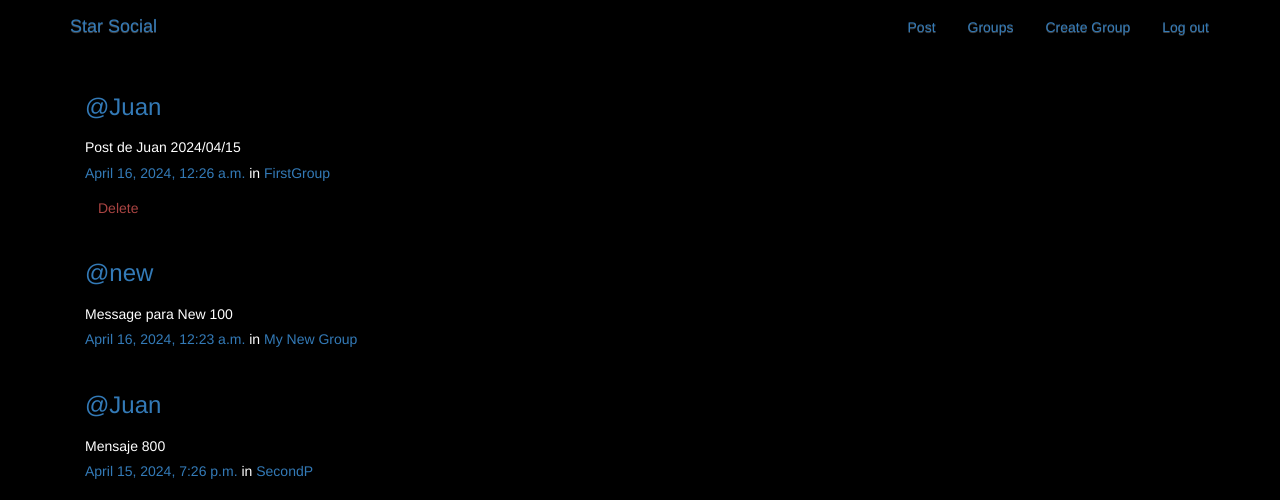
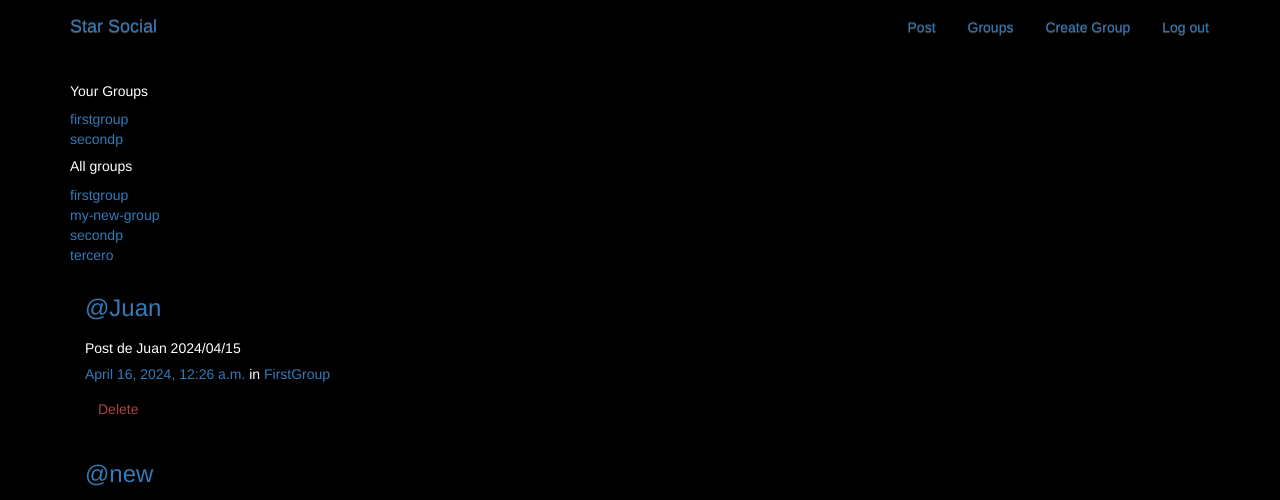
Before and after one commit to jczazueta/simplesocial, a Django app: page /posts/ in a window 1280 px wide. Shown: the top 500 px of the page. Run offline with Django 3.2, Linux system fonts and the light colour scheme; a user stored in the database is signed in; data comes from the database, SQL or seed files in the repository; both versions use the stored data as it was after the commit; some libraries are stand-ins or nearby versions.

Commit message:
6th Commit for post_list

```diff
--- a/simple_social_clone/simplesocial/posts/templates/posts/post_list.html
+++ b/simple_social_clone/simplesocial/posts/templates/posts/post_list.html
@@ -1,39 +1,31 @@
 {% extends "posts/post_base.html" %}
 
-{% block pre_post_content %}
-<div class="col-md-4">
-  {% if request.user.is_authenticate %}
-  <div class="card card-with-shadow">
-    <div class="content">
-      <h5 class='titlle' >Your Groups</h5>
+{% block prepost %}
+<div class='col-md-4'></div>
+  {% if request.user.is_authenticated %}
+  <div class='card card-with-shadow'>
+    <div class='content'>
+      <h5 class='title'>Your Groups</h5>
       <ul class='list-unstyled'>
-        {% for member_group in get_user_groups %}
+        {% for user_group in user_groups %}
         <li class='group li-with-bullet'>
-          <a href="{% url 'groups:single' slug=member_group.group.slug %}">{{ member_group.group.name }}</a>
-        </li>
+          <a href="{% url 'groups:single' slug=user_group.slug %}">{{user_group.slug}}</a></li>
         {% endfor %}
       </ul>
     </div>
   </div>
   {% endif %}
-  <div class="card card-with-shadow">
-    <div class="content">
-      <h5 class'title'>All Groups</h5>
+  <div class='card card-with-shadow'>
+    <div class='content'>
+      <h5 class='title'>All groups</h5>
       <ul class='list-unstyled'>
-        {# {% get_other_groups as other_groups %} #}
-        {% for other_group in get_other_groups %}
-        <li class='group li-with-bullet'>
-          <a href="{% url 'groups:single' slug=other_group.slug %}">{{ other_group.name }</a>
-        </li>
+        {% for group in all_groups %}
+        <li class='group li-with-bullet'><a href="{% url 'groups:single' slug=group.slug%}">{{group.slug}}</a>
         {% endfor %}
-
       </ul>
-
     </div>
-  </div>
 </div>
-
-{% endblock %}
+{% endblock prepost %}
 
 {% block post_content %}
 <div class="col-md-8">
--- a/simple_social_clone/simplesocial/posts/views.py
+++ b/simple_social_clone/simplesocial/posts/views.py
@@ -15,9 +15,23 @@ from . import forms
 from django.contrib.auth import get_user_model
 User = get_user_model()
 
+# Don't forget to import the model
+from groups.models import Group
+
 class PostList(SelectRelatedMixin,generic.ListView):
-    model = models.Post
-    select_related = ('user', 'group')
+ model = models.Post
+
+ select_related = ('user','group')
+
+ queryset=models.Post.objects.all()
+
+ def get_context_data(self, **kwargs):
+
+     context = super(PostList, self).get_context_data(**kwargs)
+     context['user_groups'] = Group.objects.filter(members__in=[self.request.user])
+     context['all_groups'] = Group.objects.all()
+
+     return context
 
 class UserPosts(generic.ListView):
     model = models.Post
```
Also changed, not shown: simple_social_clone/simplesocial/db.sqlite3.
